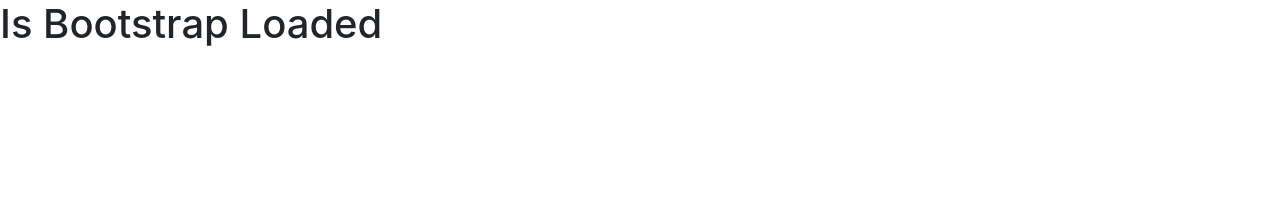
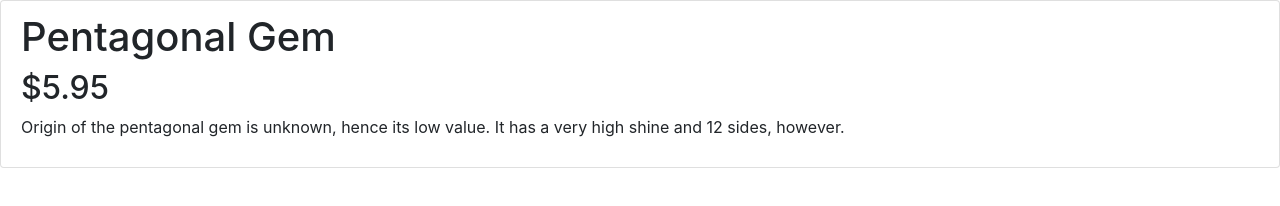
Before and after one commit to ipnicholson/gem-store, a website: page index.html in a window 1280 px wide. Drawn offline with nearby package versions, Linux system fonts and the light colour scheme.

Commit message:
iterate through collection

```diff
--- a/index.html
+++ b/index.html
@@ -1,5 +1,5 @@
 <!DOCTYPE html>
-<html lang="en">
+<html ng-app='store' lang="en"> <!-- ng-app is a directive to run store module-->
 <head>
   <meta charset="UTF-8">
   <meta name="viewport" content="width=device-width, initial-scale=1.0">
@@ -9,8 +9,21 @@
 </head>
 
 <body>
-  <h1>Is Bootstrap Loaded</h1>
+  <!-- Products Container -->
+  <!-- Scope of this controller is only within this div -->
+  <div ng-controller="StoreController as store" class="list-group">
+    <!-- Product (singular) Container -->
+    <div ng-repeat="product in store.products">
+      <div ng-hide="product.soldOut" class="list-group-item"> <!-- store is specified as alias for StoreController-->
+        <h1> {{product.name}} </h1>
+        <h2> ${{product.price}} </h2>
+        <p> {{product.description}} </p>
+        <button ng-show="product.canPurchase"> Add to Cart </button>
+      </div>
+    </div>
+  </div>
 
-  <script type="text/javascript" src="node_modules/angular/angular.min.js" ></script>
+  <script type="text/javascript" src="node_modules/angular/angular.min.js"></script>
+  <script type="text/javascript" src="app.js"></script>
 </body>
 </html>
```
